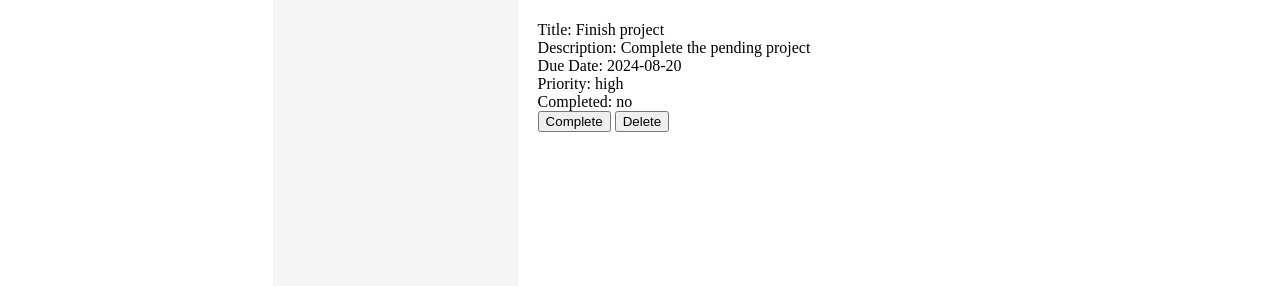
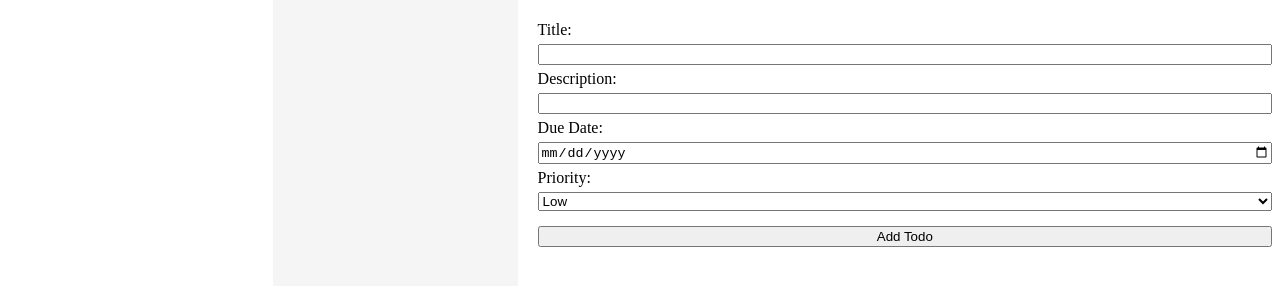
Before and after one commit to IshanKashyap03/todo-list, a website built with webpack: page src/index.html in a window 1280 px wide. Both pictures are taken after a click on the button "Add a Todo Item". Shown: the part 66-352 px from the top of the page. Built offline with nearby package versions, Linux system fonts and the light colour scheme.

Commit message:
add todo

```diff
--- a/src/index.html
+++ b/src/index.html
@@ -20,6 +20,27 @@
         </div>
         <div id="todo-list">
            <h3 class="todo-list-heading">TODO LIST</h3>
+           <div id="form-container">
+                <form id="todo-form">
+                    <label for="title">Title:</label>
+                    <input type="text" id="title" name="title" required>
+
+                    <label for="description">Description:</label>
+                    <input type="text" id="description" name="description" required>
+
+                    <label for="dueDate">Due Date:</label>
+                    <input type="date" id="dueDate" name="dueDate" required>
+
+                    <label for="priority">Priority:</label>
+                    <select id="priority" name="priority" required>
+                        <option value="low">Low</option>
+                        <option value="medium">Medium</option>
+                        <option value="high">High</option>
+                    </select>
+
+                    <button class="add-todo-btn" type="submit">Add Todo</button>
+                </form>
+            </div>
            <div id="todo-list-content"></div>
         </div>
     </div>
--- a/src/render-todos.js
+++ b/src/render-todos.js
@@ -17,8 +17,8 @@ export const renderTODOs = (todoElements, todoManager) => {
             <div>Due Date: ${todo.dueDate}</div>
             <div>Priority: ${todo.priority}</div>
             <div>Completed: ${todo.completed}</div>
-            <button class="toggle-complete-status">Complete</button>
-            <button class="delete-item">Delete</button>`;
+            <button class="toggle-complete-status" style="margin-top: 10px">Complete</button>
+            <button class="delete-item" style="margin-top: 10px">Delete</button>`;
 
         todoListContainer.appendChild(todoItem);
     })
@@ -45,15 +45,35 @@ export const completeTodoItem = (event, todoManager) => {
     const index = event.target.parentElement.getAttribute('data-index');
     const todo = todoManager.getTodos()[index];
     todo.completed = todo.completed === "yes" ? "no" : "yes";
-    renderTODOs(todoManager.getTodos(), todoManager); // Re-render the list to reflect changes
+    renderTODOs(todoManager.getTodos(), todoManager);
 }
 
 export const addTodo = (todoManager) => {
     const addTodoButton = document.getElementById("add-task");
+    const formContainer = document.getElementById("form-container");
+    const todoForm = document.getElementById("todo-form");
     addTodoButton.addEventListener('click', () => {
-        todoManager.addTodos('Finish project', 'Complete the pending project', '2024-08-20', 'high', 'no');
+        formContainer.style.display = "block";
+    });
+
+    formContainer.addEventListener('submit', (event) => {
+        event.preventDefault();
+
+        const title = document.getElementById("title").value;
+        const description = document.getElementById("description").value;
+        const dueDate = document.getElementById("dueDate").value;
+        const priority = document.getElementById("priority").value;
+
+        todoManager.addTodos(title, description, dueDate, priority, "no");
+
         renderTODOs(todoManager.getTodos(), todoManager);
-    });
+
+        todoForm.reset();
+
+        formContainer.style.display = 'none';
+    })
+
+
 }
 
 export const deleteTodo = (event, todoManager) => {
--- a/src/styles.css
+++ b/src/styles.css
@@ -52,6 +52,20 @@
     flex-direction: column;
     gap: 20px;
 }
+
+#form-container{
+    display: none;
+}
+
+#todo-form{
+    display: flex;
+    flex-direction: column;
+    gap: 5px;
+}
+
+.add-todo-btn{
+    margin-top: 10px;
+}
 /*
 .todo-item{
     display: flex;
```
